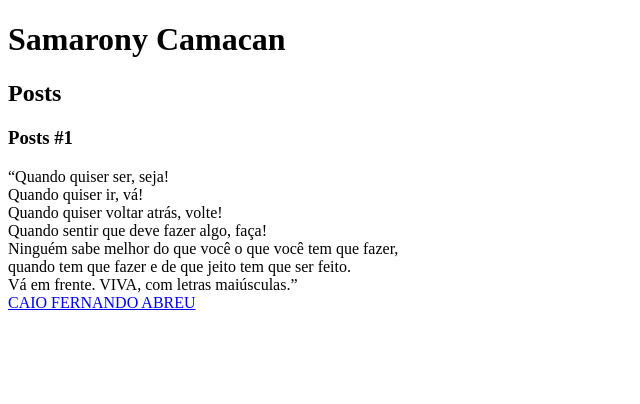
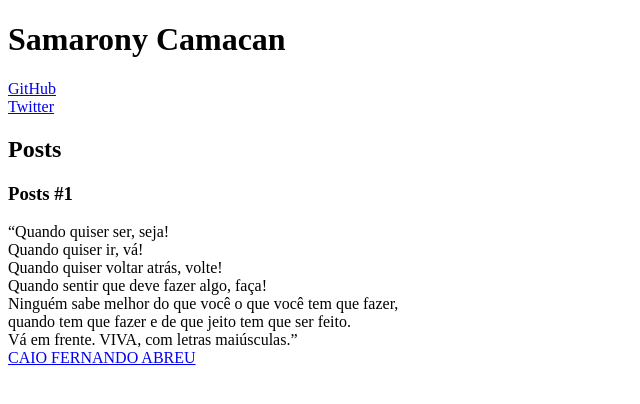
Before and after one commit to devcamacan/devcamacan.github.io, a plain HTML site: page website/index.html in a window 1280 px wide. Shown: the whole page, without its empty margins (0-640 px from the left). Drawn offline with Linux system fonts and the light colour scheme.

Commit message:
Introdução de Links

```diff
--- a/website/index.html
+++ b/website/index.html
@@ -8,6 +8,8 @@
 <body>
 	<header>
 	<h1>Samarony Camacan</h1>
+	<a href ="https://github.com/devcamacan">GitHub</a><br>
+	<a href ="https://twitter.com/devcamacan?t=Nsj_vOq5qKthTW-_R6fRlg&s=09">Twitter</a>
 <!-- Conteúdo -->
 	</header>
 	<section>
@@ -19,7 +21,7 @@
 					<h3>Posts #1</h3>
 					</header>
 					<p>
-				“Quando quiser ser, seja!<br>
+“Quando quiser ser, seja!<br>
 Quando quiser ir, vá!<br>
 Quando quiser voltar atrás, volte!<br>
 Quando sentir que deve fazer algo, faça!<br>
```
